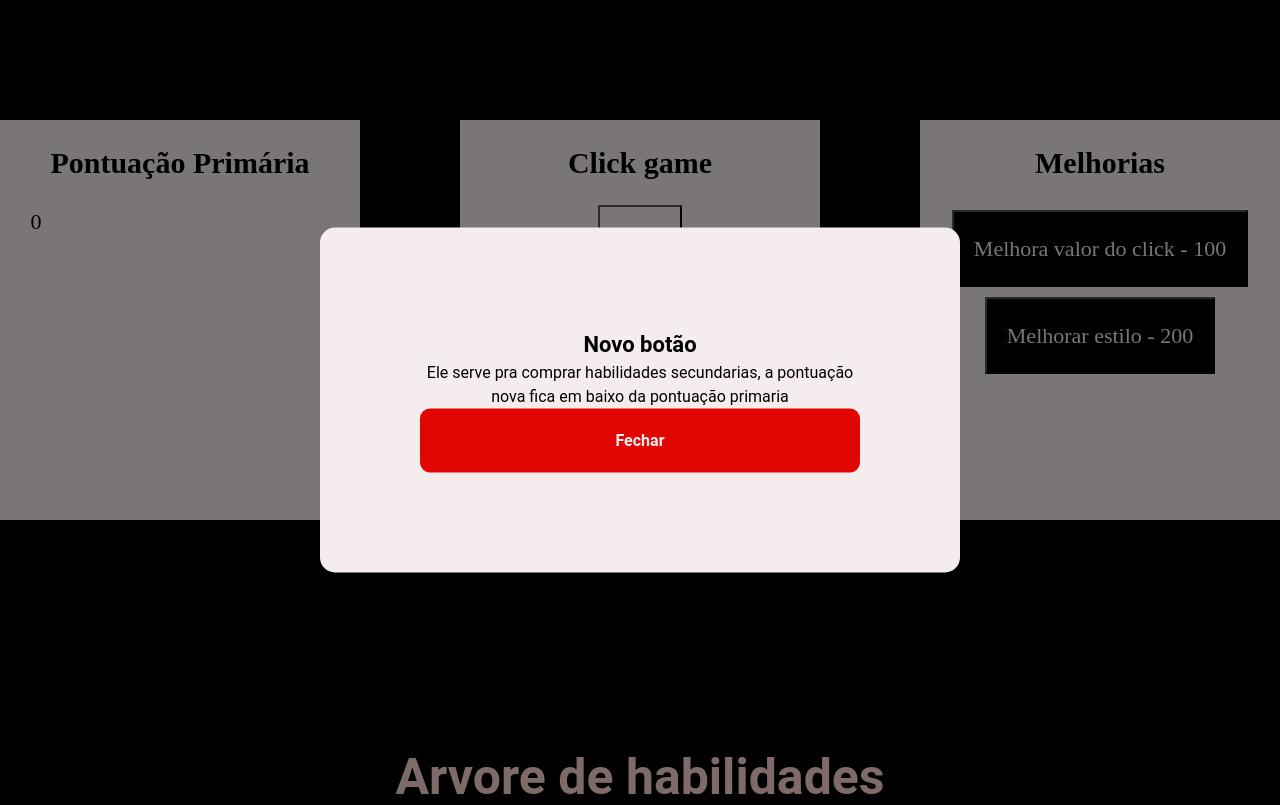
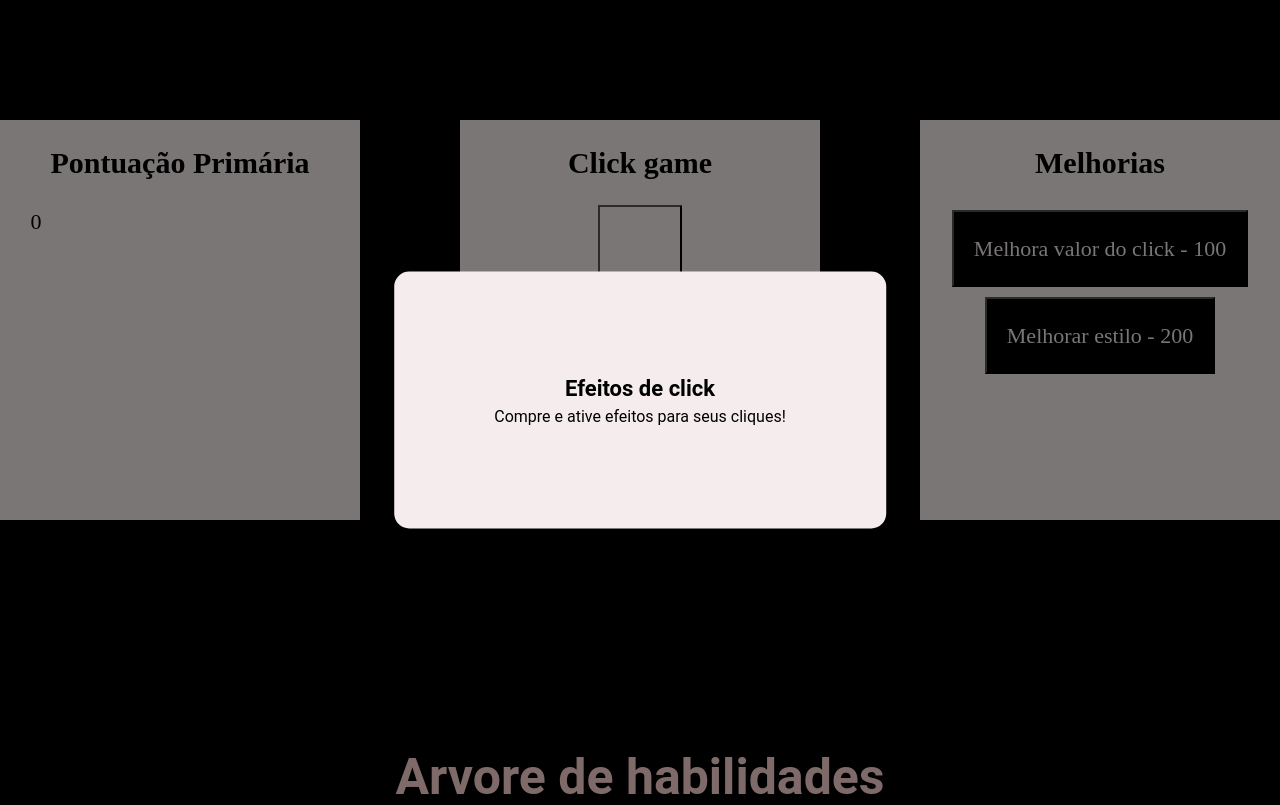
Before and after one commit to sunspedro/jogo-de-click, a PHP site: page / in a window 1280 px wide; the page is wider, and only the part inside the window is pictured. Shown: the top 805 px of that part. Run offline with PHP 8.4, Linux system fonts and the light colour scheme.

Commit message:
Faz mudanças gerais

```diff
--- a/index.html
+++ b/index.html
@@ -56,7 +56,7 @@
           <p class="title">Clique Multiplo</p>
           <p id="clickMultiplo"></p>
           <p id="clickMultiploNivel"></p>
-          <button id="clickCriticoBotao">Comprar</button>
+          <button id="clickMultiploBotao">Comprar</button>
         </div>
       </div>
       <h3>Habilidades secundarias</h3>
@@ -99,6 +99,17 @@
     </div>
   </div>
 
+  <div id="overlay3">
+    <div id="modalEfeitoClick">
+      <h2 class="title">Efeitos de click</h2>
+      <p class="description">Compre e ative efeitos para seus cliques!</p>
+      <div class="efeitos-row">
+
+      </div>
+    </div>
+  </div>
+
+
 
   <script src="script.js"></script>
 </body>
--- a/style.css
+++ b/style.css
@@ -352,7 +352,6 @@ button, input, textarea, select {
   position: absolute;
   top: 0;
   left: 0;
-  display: block;
   width: 100%;
   height: 100%;
   background-color: rgba(0, 0, 0, 0.5);
@@ -381,12 +380,42 @@ button, input, textarea, select {
       font-size: 16px;
       background-color: var(--red-500);
       border-radius: 10px;
+      margin-top: 20px;
       padding: 20px;
       transition: all 1s ease;
     }
     .btn:hover{
+      cursor: pointer;
       background-color: var(--red-400);
       transform: translateY(-10px);
     }
   }
 }
+#overlay3{
+  display: block;
+  font-family: "Roboto", sans-serif;
+  position: absolute;
+  top: 0;
+  left: 0;
+  width: 100%;
+  height: 100%;
+  background-color: rgba(0, 0, 0, 0.5);
+  #modalEfeitoClick{
+    position:absolute;
+    top: 50%;
+    left: 50%;
+    transform: translate(-50%, -50%);
+    display: flex;
+    flex-direction: column;
+    align-items: center;
+    padding: 100px;
+    background-color: var(--white-100);
+    border-radius: 15px;
+    .description{
+      font-size: 16px;
+    }
+    .title{
+      font-size: 22px;
+    }
+  }
+}
```
Also changed, not shown: script.js (+47 -6 lines).
